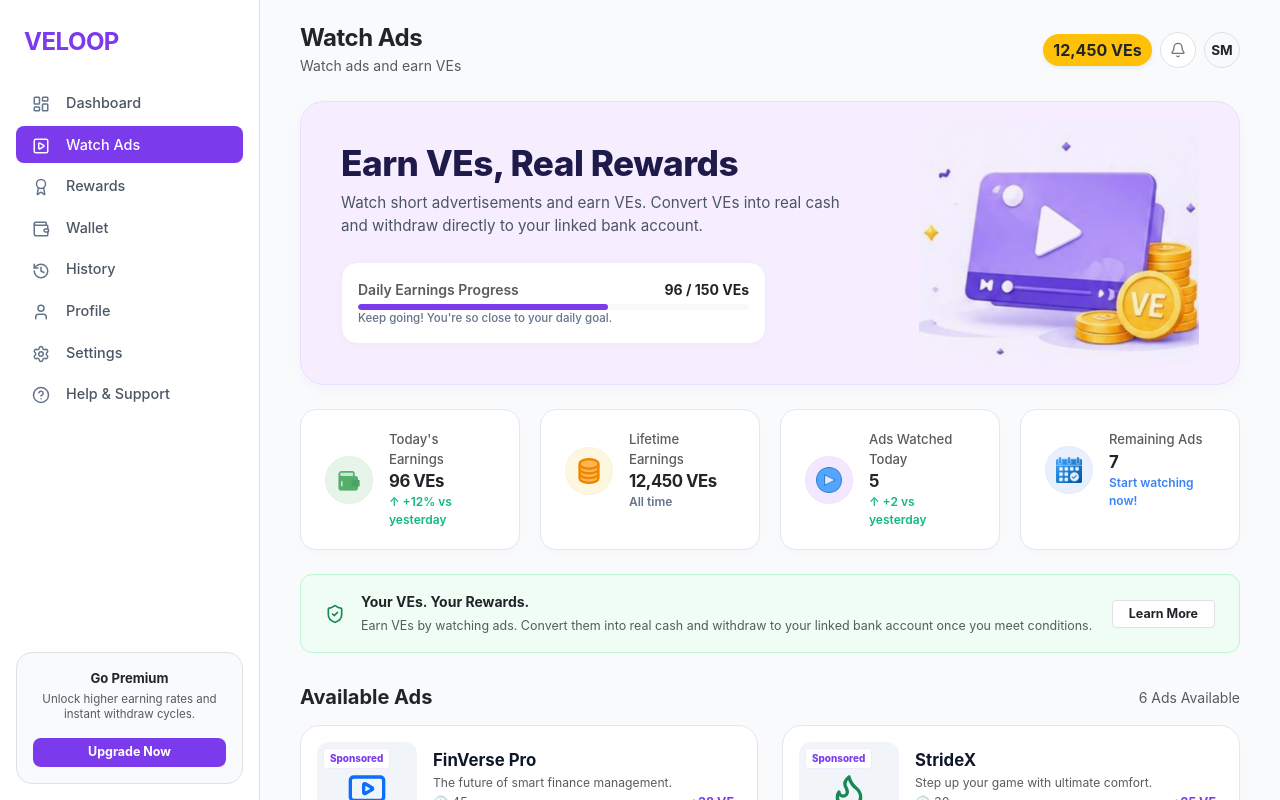
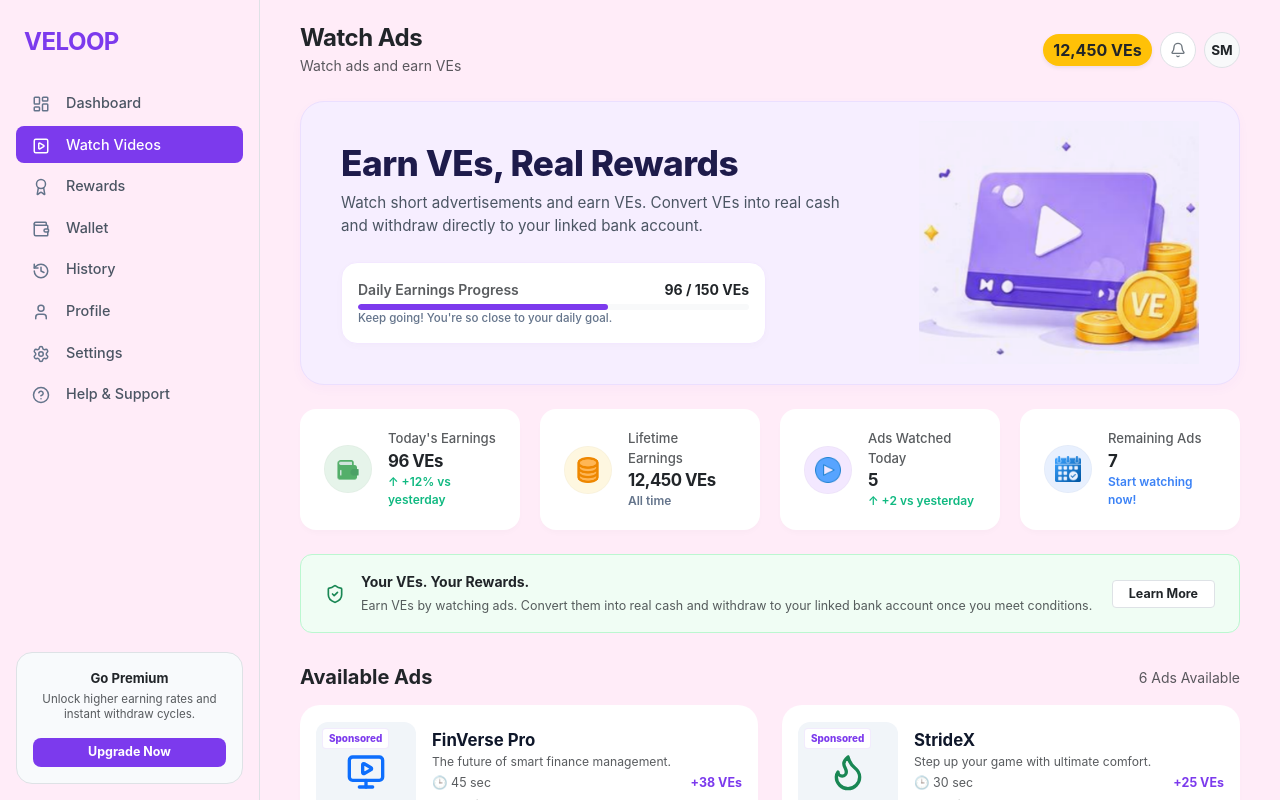
Before and after one commit to sanyam-madan/veloop-rewards-task, a React (Vite) app: page / in a window 1280 px wide. Built offline with nearby package versions, Linux system fonts and the light colour scheme.

Commit message:
fix: sync updated code to main project root

```diff
--- a/src/components/Sidebar.jsx
+++ b/src/components/Sidebar.jsx
@@ -14,7 +14,7 @@ import {
 const Sidebar = ({ isOpen, toggleSidebar }) => {
   const menuItems = [
     { icon: <LayoutDashboard size={18} />, label: 'Dashboard' },
-    { icon: <PlaySquare size={18} />, label: 'Watch Ads', active: true },
+    { icon: <PlaySquare size={18} />, label: 'Watch Videos', active: true },
     { icon: <Award size={18} />, label: 'Rewards' },
     { icon: <Wallet size={18} />, label: 'Wallet' },
     { icon: <History size={18} />, label: 'History' },
--- a/src/index.css
+++ b/src/index.css
@@ -1,13 +1,13 @@
 /* src/index.css */
 :root {
-  --bg-deep: #f8fafc;
+  --bg-deep: #ffecf8;
   --bg-card: #ffffff;
-  --bg-sidebar: #ffffff; /*  FORCES SIDEBAR WHITE */
+  --bg-sidebar: #ffecf8; /*  FORCES SIDEBAR WHITE */
   --accent-purple: #7c3aed;
   --accent-gold: #f59e0b;
   --text-main: #0f172a;
   --text-muted: #64748b;
-  --border-light: #e2e8f0;
+  --border-light:2px solid black;
 }
 
 * {
--- a/src/pages/WatchAds.jsx
+++ b/src/pages/WatchAds.jsx
@@ -19,8 +19,8 @@ const WatchAds = ({ toggleSidebar })=> {
 
     const [historyFeed, setHistoryFeed] = useState([
         { title: 'FinVerse Pro', reward: 38 },
-        { title: 'StrideX', reward: 25 },
-        { title: 'DriveEZ', reward: 20 },
+        { title: 'StrideX', reward: 54},
+        { title: 'DriveEZ', reward: 49 },
     ]);
 
     // Clean vector image links matching the exact categories in the mockup
@@ -434,7 +434,7 @@ const WatchAds = ({ toggleSidebar })=> {
             {/* FOOTER SECTION */}
             <div className={styles.footerContainer}>
                 <p className="text-muted small m-0" style={{ fontSize: '0.72rem' }}>
-                    &copy; 2025 VELOOP Rewards. All rights reserved.
+                    &copy; 2026 VELOOP Rewards. All rights reserved.
                 </p>
             </div>
 
```
